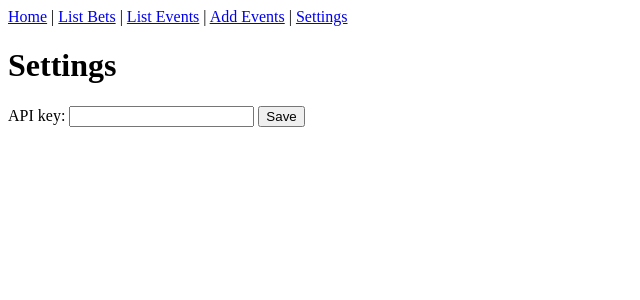
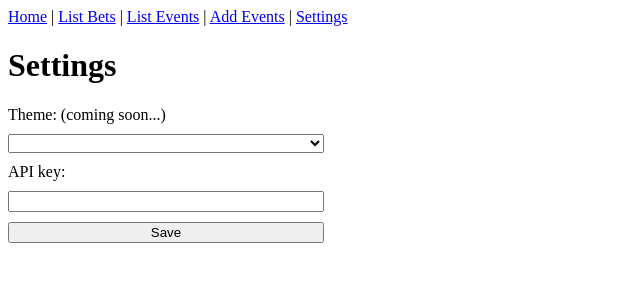
Before and after one commit to vascocosta/gluon-bot-web, a SvelteKit app: page /settings in a window 1280 px wide. Shown: the top 300 px of the page, without its empty margins (0-640 px from the left). Built offline with nearby package versions, Linux system fonts and the light colour scheme.

Commit message:
Add theme stub to settings

```diff
--- a/src/routes/settings/+page.svelte
+++ b/src/routes/settings/+page.svelte
@@ -2,6 +2,7 @@
 	import { onMount } from 'svelte';
 
 	let result: string = '';
+	let theme: string = '';
 	let apiKey: string = '';
 
 	onMount(() => {
@@ -22,8 +23,26 @@
 <h1>Settings</h1>
 <div>{result}</div>
 <form id="eventForm" on:submit|preventDefault={saveSettings}>
+	<label for="theme">Theme: (coming soon...)</label>
+	<select id="theme" name="theme" bind:value={theme}>
+		<option value="light" selected>light</option>
+		<option value="dark">dark</option>
+	</select>
+
 	<label for="apiKey">API key:</label>
 	<input type="password" id="apiKey" name="apiKey" bind:value={apiKey} />
 
 	<input type="submit" value="Save" />
 </form>
+
+<style>
+	form {
+		display: grid;
+		gap: 10px;
+		width: 25%;
+	}
+
+	label {
+		display: block;
+	}
+</style>
```
